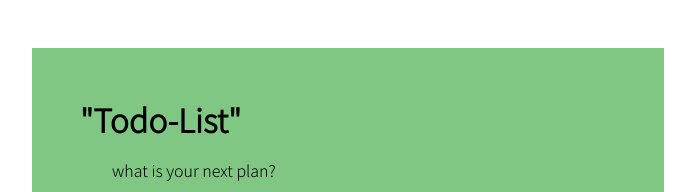
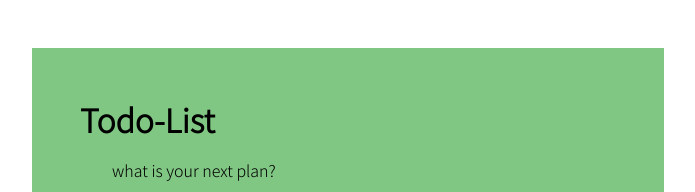
Before and after one commit to Songchangyeop/TS-React-Todo, a React (Create React App) app: page / in a window 1280 px wide. Shown: the top 192 px of the page, without its empty margins (292-987 px from the left). Built offline with nearby package versions, Linux system fonts and the light colour scheme.

Commit message:
header 수정

```diff
--- a/src/components/todoHeader/TodoHeader.tsx
+++ b/src/components/todoHeader/TodoHeader.tsx
@@ -4,7 +4,7 @@ import styles from './TodoHeader.module.css';
 function TodoHeader() {
   return (
     <div className={styles.container}>
-      <span className={styles.header}>"Todo-List"</span>
+      <span className={styles.header}>Todo-List</span>
       <span className={styles.description}>what is your next plan?</span>
     </div>
   );
```
